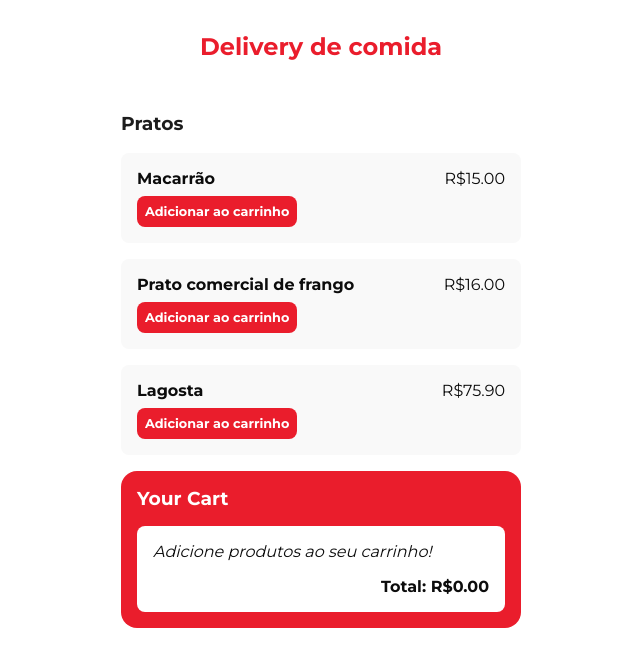
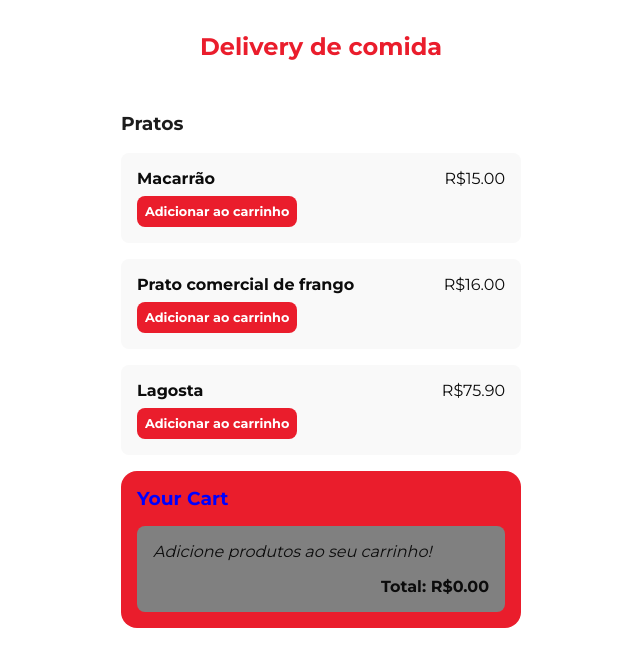
Before and after one commit to LuisHansen/delivery_redux, a React (Create React App) app: page / in a window 1280 px wide. Shown: the top 666 px of the page, without its empty margins (319-959 px from the left). Built offline with nearby package versions, Linux system fonts and the light colour scheme.

Commit message:
Update cart.css

```diff
--- a/src/containers/styles/cart.css
+++ b/src/containers/styles/cart.css
@@ -3,7 +3,7 @@
     width: 400px;
     background-color: #EA1D2C;
     border-radius: 1rem;
-    color: white;
+    color: blue;
 }
 
 h3.carrinho__titulo {
@@ -17,7 +17,7 @@ h3.carrinho__titulo {
 
 .carrinho__conteudo {
     margin: 1rem;
-    background-color: white;
+    background-color: grey;
     padding: 1rem;
     display: flex;
     flex-direction: column;
```
